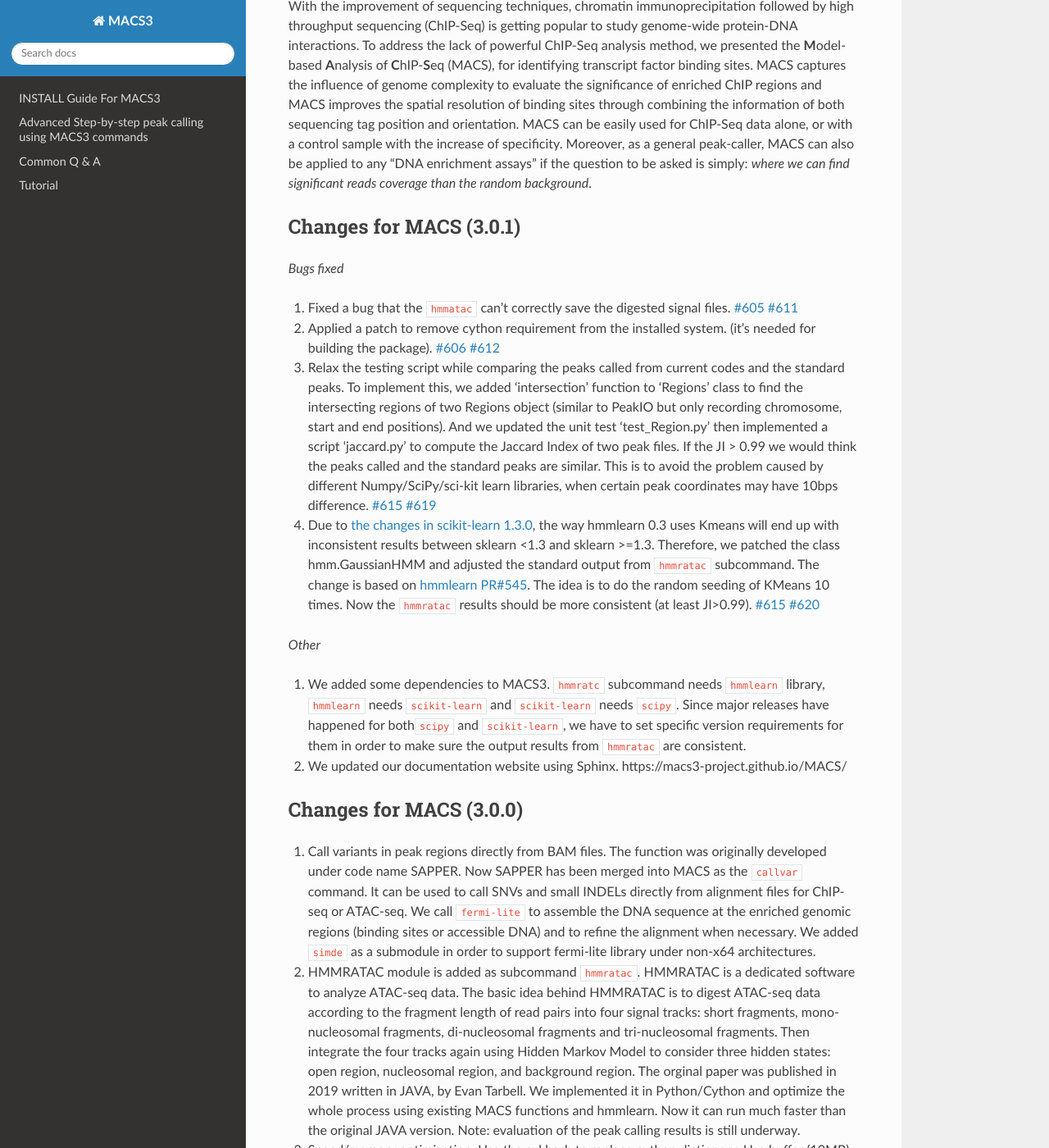
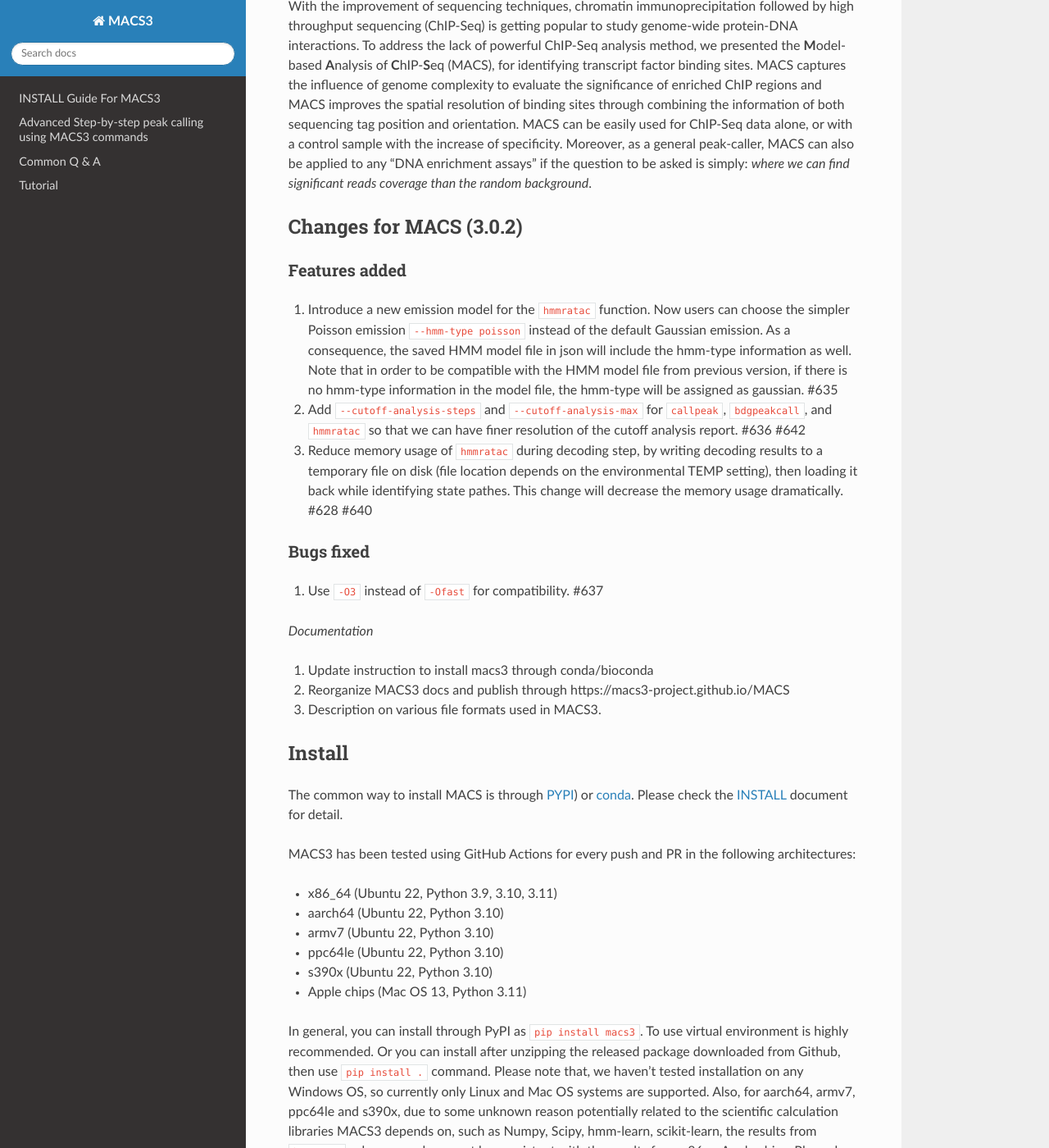
Before and after one commit to macs3-project/MACS, a Sphinx documentation site: the page built from docs/source/index.md, in a window 1280 px wide and 1400 px high, scrolled down 484 px. Shown: the whole window at 82% size. Built offline with Sphinx 7.4.7 and the Read the Docs theme 2.0.0, drawn with Linux system fonts in a browser that asks for light colours; pages that are not in the unit, such as notebooks, are missing from menus; some of the changed text lies outside the part shown.

Commit message:
update changelog

```diff
--- a/docs/source/index.md
+++ b/docs/source/index.md
@@ -29,130 +29,40 @@
 simply: *where we can find significant reads coverage than the random
 background*.
 
-## Changes for MACS (3.0.1)
+## Changes for MACS (3.0.2)
 
-*Bugs fixed*
+### Features added
 
-1) Fixed a bug that the `hmmatac` can't correctly save the digested
-	signal
-	files. [#605](https://github.com/macs3-project/MACS/issues/605)
-	[#611](https://github.com/macs3-project/MACS/pull/611)
+1) Introduce a new emission model for the `hmmratac` function. Now
+	users can choose the simpler Poisson emission `--hmm-type poisson`
+	instead of the default Gaussian emission. As a consequence, the
+	saved HMM model file in json will include the hmm-type information
+	as well. Note that in order to be compatible with the HMM model
+	file from previous version, if there is no hmm-type information in
+	the model file, the hmm-type will be assigned as gaussian. #635
 
-2) Applied a patch to remove cython requirement from the installed
-	system. (it's needed for building the
-	package). [#606](https://github.com/macs3-project/MACS/issues/606)
-	[#612](https://github.com/macs3-project/MACS/pull/612)
+2) Add `--cutoff-analysis-steps` and `--cutoff-analysis-max` for
+	`callpeak`, `bdgpeakcall`, and `hmmratac` so that we can
+	have finer resolution of the cutoff analysis report. #636  #642
 
-3) Relax the testing script while comparing the peaks called from
-	current codes and the standard peaks. To implement this, we added
-	'intersection' function to 'Regions' class to find the
-	intersecting regions of two Regions object (similar to PeakIO but
-	only recording chromosome, start and end positions). And we
-	updated the unit test 'test_Region.py' then implemented a script
-	'jaccard.py' to compute the Jaccard Index of two peak files. If
-	the JI > 0.99 we would think the peaks called and the standard
-	peaks are similar. This is to avoid the problem caused by
-	different Numpy/SciPy/sci-kit learn libraries, when certain peak
-	coordinates may have 10bps
-	difference. [#615](https://github.com/macs3-project/MACS/issues/615)
-	[#619](https://github.com/macs3-project/MACS/pull/619)
+3) Reduce memory usage of `hmmratac` during decoding step, by
+	writing decoding results to a temporary file on disk (file
+	location depends on the environmental TEMP setting), then loading
+	it back while identifying state pathes. This change will decrease
+	the memory usage dramatically. #628 #640
 
-4) Due to [the changes in scikit-learn
-	1.3.0](https://scikit-learn.org/1.3/whats_new/v1.3.html), the way
-	hmmlearn 0.3 uses Kmeans will end up with inconsistent results
-	between sklearn <1.3 and sklearn >=1.3. Therefore, we patched the
-	class hmm.GaussianHMM and adjusted the standard output from
-	`hmmratac` subcommand. The change is based on [hmmlearn
-	PR#545](https://github.com/hmmlearn/hmmlearn/pull/545). The idea
-	is to do the random seeding of KMeans 10 times. Now the `hmmratac`
-	results should be more consistent (at least
-	JI>0.99). [#615](https://github.com/macs3-project/MACS/issues/615)
-	[#620](https://github.com/macs3-project/MACS/pull/620)
+### Bugs fixed
 
-*Other*
+1) Use `-O3` instead of `-Ofast` for compatibility. #637
 
-1) We added some dependencies to MACS3. `hmmratc` subcommand needs
-	`hmmlearn` library, `hmmlearn` needs `scikit-learn` and
-	`scikit-learn` needs `scipy`. Since major releases have happened
-	for both`scipy` and `scikit-learn`, we have to set specific
-	version requirements for them in order to make sure the output
-	results from `hmmratac` are consistent.
+*Documentation*
 
-2) We updated our documentation website using
-    Sphinx. https://macs3-project.github.io/MACS/
+1) Update instruction to install macs3 through conda/bioconda
 
-## Changes for MACS (3.0.0)
+2) Reorganize MACS3 docs and publish through
+	https://macs3-project.github.io/MACS
 
-1) Call variants in peak regions directly from BAM files. The
-	function was originally developed under code name SAPPER. Now
-	SAPPER has been merged into MACS as the `callvar` command. It can
-	be used to call SNVs and small INDELs directly from alignment
-	files for ChIP-seq or ATAC-seq. We call `fermi-lite` to assemble
-	the DNA sequence at the enriched genomic regions (binding sites or
-	accessible DNA) and to refine the alignment when necessary. We
-	added `simde` as	a submodule in order to support fermi-lite
-	library under non-x64 architectures.
-
-2) HMMRATAC module is added as subcommand `hmmratac`. HMMRATAC is a
-	dedicated software to analyze ATAC-seq data. The basic idea behind
-	HMMRATAC is to digest ATAC-seq data according to the fragment
-	length of read pairs into four signal tracks: short fragments,
-	mono-nucleosomal fragments, di-nucleosomal fragments and
-	tri-nucleosomal fragments. Then integrate the four tracks again
-	using Hidden Markov Model to consider three hidden states: open
-	region, nucleosomal region, and background region. The orginal
-	paper was published in 2019 written in JAVA, by Evan Tarbell. We
-	implemented it in Python/Cython and optimize the whole process
-	using existing MACS functions and hmmlearn. Now it can run much
-	faster than the original JAVA version. Note: evaluation of the
-	peak calling results is still underway.
-
-3) Speed/memory optimization.  Use the cykhash to replace python
-	dictionary. Use buffer (10MB) to read and parse input file (not
-	available for BAM file parser). And many optimization tweaks. We
-	added memory monitoring to the runtime messages.
-
-4) R wrappers for MACS -- MACSr for bioconductor.
-
-5) Code cleanup. Reorganize source codes.
-
-6) Unit testing.
-
-7) Switch to Github Action for CI, support multi-arch testing
-	including x64, armv7, aarch64, s390x and ppc64le. We also test on
-	Mac OS 12.
-
-8) MACS tag-shifting model has been refined. Now it will use a naive
-	peak calling approach to find ALL possible paired peaks at + and -
-	strand, then use all of them to calculate the
-	cross-correlation. (a related bug has been fix
-	[#442](https://github.com/macs3-project/MACS/issues/442))
-
-9) BAI index and random access to BAM file now is
-	supported. [#449](https://github.com/macs3-project/MACS/issues/449).
-
-10) Support of Python > 3.10 [#498](https://github.com/macs3-project/MACS/issues/498)
-
-11) The effective genome size parameters have been updated
-	according to deeptools. [#508](https://github.com/macs3-project/MACS/issues/508)
-
-12) Multiple updates regarding dependencies, anaconda built, CI/CD
-	process.
-
-13) Cython 3 is supported.
-
-14) Documentations for each subcommand can be found under /docs
-
-*Other*
-
-1) Missing header line while no peaks can be called
-[#501](https://github.com/macs3-project/MACS/issues/501)
-[#502](https://github.com/macs3-project/MACS/issues/502)
-
-2) Note: different numpy, scipy, sklearn may give slightly
-	different results for hmmratac results. The current standard
-	results for automated testing in `/test` directory are from Numpy
-	1.25.1, Scipy 1.11.1, and sklearn 1.3.0.
+3) Description on various file formats used in MACS3.
 
 ## Install
 
```
Also changed, not shown: 1 other file.
